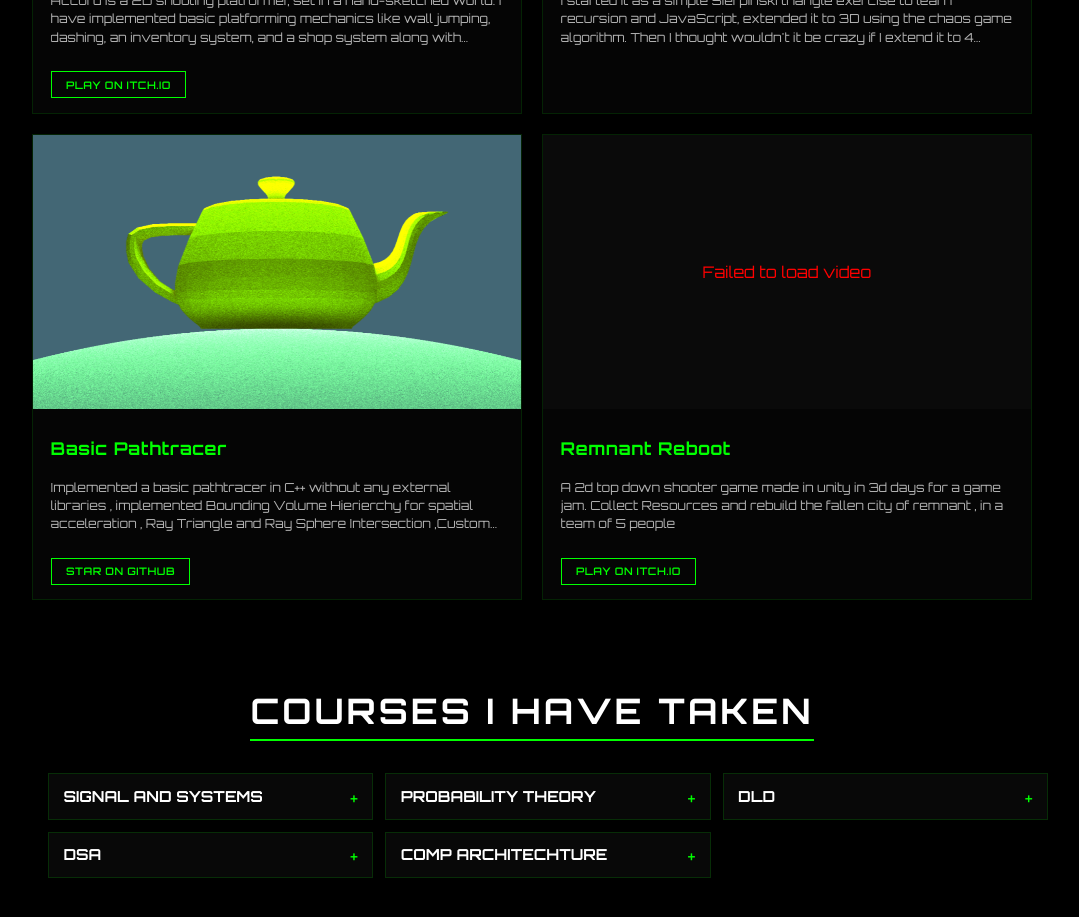
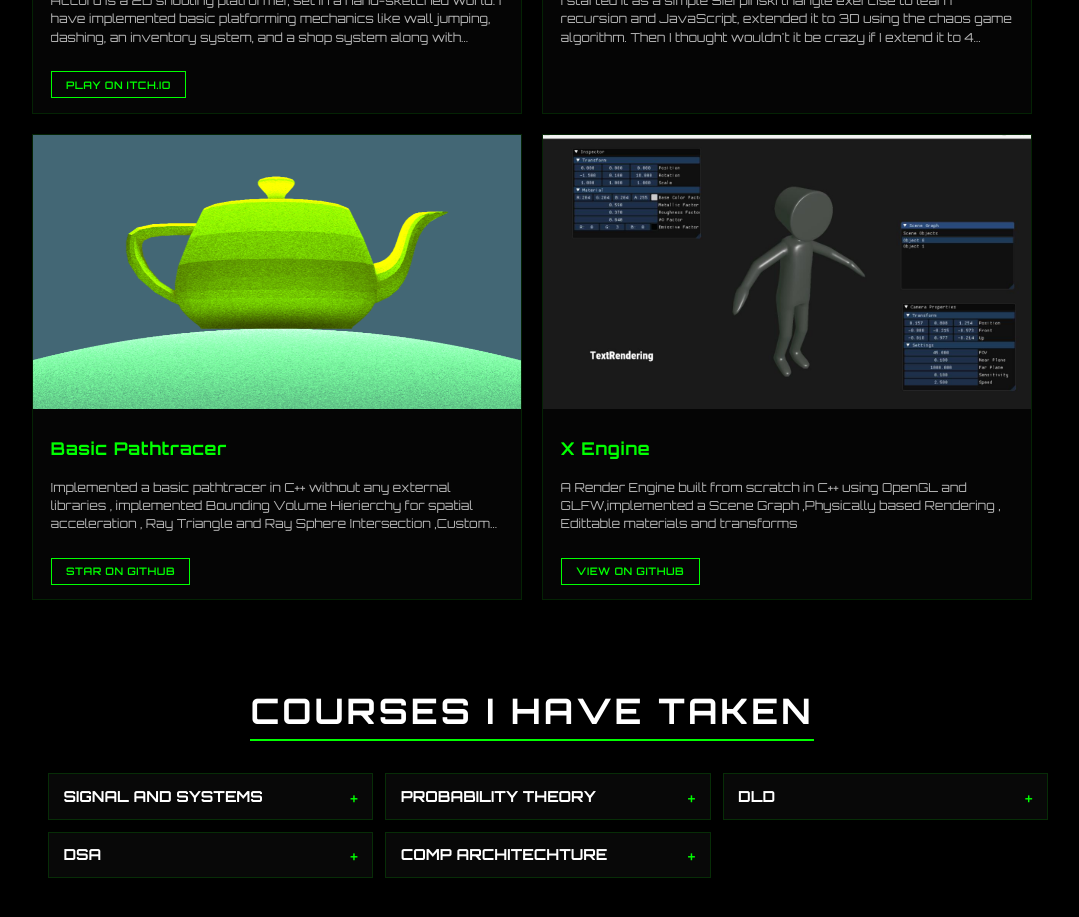
Before and after one commit to BlacckMangoo/portfolio, a React (Vite) app: page / in a window 1280 px wide. Shown: the part 1560-2477 px from the top of the page, without its empty margins (108-1187 px from the left). Built offline with nearby package versions, Linux system fonts and the light colour scheme.

Commit message:
update projects

```diff
--- a/src/App.jsx
+++ b/src/App.jsx
@@ -18,6 +18,7 @@ import SierpinskiVideo from './sierpinski.mp4';
 import rtiwImage from './rtiow.webp';
 import RemRebootVideo from './remreboot.webm'
 import pathtracerImage from '../image.png';
+import xengineImage from '../xengine.jpg';
 const App = () => {
 
 
@@ -131,15 +132,15 @@ const App = () => {
                 description="Implemented a basic pathtracer in C++ without any external libraries , implemented Bounding Volume Hierierchy for spatial acceleration , Ray Triangle and Ray Sphere Intersection ,Custom Math Libriary for vector operations and matrix multiplications ."
                 imagesrc={pathtracerImage}
                 icons={iconsOnlyNands}
-                link="https://github.com/BlacckMangoo/RaytracingInOneWeekendSDL"
+                link="https://github.com/BlacckMangoo/Pathtracer"
                 linkText="star on github"
               />
               <Project
-              title=" Remnant Reboot"
-              videoSrc={RemRebootVideo}
-              description = " A 2d top down shooter game made in unity in 3d days for a game jam. Collect Resources and rebuild the fallen city of remnant , in a team of 5 people  "
-              link="https://satvikkgupta.itch.io/remnant-reboot"
-              linkText="Play on itch.io"
+              title="X Engine"
+              imagesrc={xengineImage}
+              description = " A Render Engine built from scratch in C++ using OpenGL and GLFW,implemented a Scene Graph ,Physically based Rendering , Edittable materials and transforms  "
+              link="https://github.com/BlacckMangoo/opengl3dRenderer"
+              linkText="View on GitHub"
               icons={iconsAccord}
               />
             </div>
```
Also changed, not shown: xengine.jpg (added).
